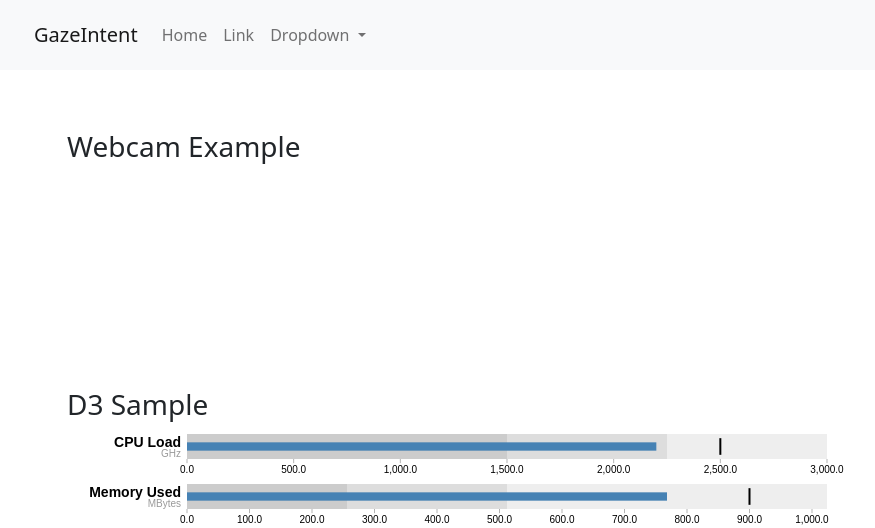
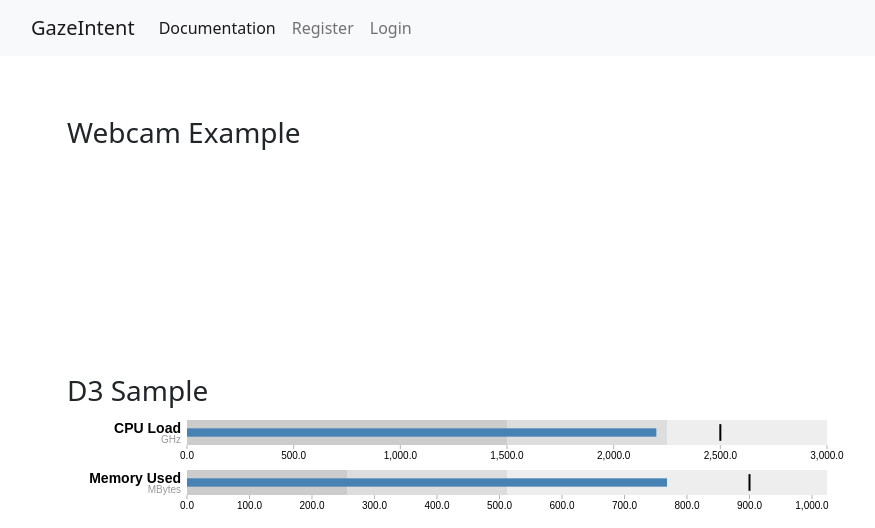
Before and after one commit to mpbunch/gazeintent, a Flask app: page / in a window 1280 px wide. Shown: the top 528 px of the page, without its empty margins (63-938 px from the left). Run offline with Flask 2, Linux system fonts and the light colour scheme; some libraries are stand-ins or nearby versions.

Commit message:
adding various template pages

```diff
--- a/app/routes.py
+++ b/app/routes.py
@@ -7,5 +7,17 @@ app=Flask(__name__)
 def index():
     return render_template("index.html")
 
+@app.route("/login")
+def login():
+    return render_template("login.html")
+
+@app.route("/documentation")
+def documentation():
+    return render_template("documentation.html")
+
+@app.route("/register")
+def register():
+    return render_template("register.html")
+
 if __name__ == "__main__":
     app.run(debug=True)
--- /dev/null
+++ b/app/templates/admin.html
@@ -0,0 +1 @@
+<!-- Admin Page -->
--- /dev/null
+++ b/app/templates/client.html
@@ -0,0 +1 @@
+<!-- Client Page -->
--- /dev/null
+++ b/app/templates/documentation.html
@@ -0,0 +1,6 @@
+{% extends "layout.html" %}
+{% block content %}
+
+Documentation Page
+
+{% endblock %}
--- a/app/templates/header.html
+++ b/app/templates/header.html
@@ -1,33 +1,26 @@
 <div class="container-full bg-gray">
     <div class="container">
-        <nav class="navbar navbar-expand-lg navbar-light bg-light padding-15">
-            <a class="navbar-brand" href="#">GazeIntent</a>
-            <button class="navbar-toggler" type="button" data-toggle="collapse" data-target="#navbarSupportedContent"
-                aria-controls="navbarSupportedContent" aria-expanded="false" aria-label="Toggle navigation">
+        <nav class="navbar navbar-expand-lg navbar-light bg-light">
+            <div class="container-fluid">
+                <a class="navbar-brand" href="/">GazeIntent</a>
+                <button class="navbar-toggler" type="button" data-bs-toggle="collapse"
+                    data-bs-target="#navbarSupportedContent" aria-controls="navbarSupportedContent"
+                    aria-expanded="false" aria-label="Toggle navigation">
                     <span class="navbar-toggler-icon"></span>
                 </button>
-
                 <div class="collapse navbar-collapse" id="navbarSupportedContent">
-                <ul class="navbar-nav mr-auto">
-                    <li class="nav-item active">
-                        <a class="nav-link" href="#">Home <span class="sr-only">(current)</span></a>
+                    <ul class="navbar-nav me-auto mb-2 mb-lg-0">
+                        <li class="nav-item">
+                            <a class="nav-link active" aria-current="page" href="/documentation">Documentation</a>
                         </li>
                         <li class="nav-item">
-                        <a class="nav-link" href="#">Link</a>
+                            <a class="nav-link" href="/register">Register</a>
                         </li>
-                    <li class="nav-item dropdown">
-                        <a class="nav-link dropdown-toggle" href="#" id="navbarDropdown" role="button"
-                            data-toggle="dropdown" aria-haspopup="true" aria-expanded="false">
-                            Dropdown
-                        </a>
-                        <div class="dropdown-menu" aria-labelledby="navbarDropdown">
-                            <a class="dropdown-item" href="#">Action</a>
-                            <a class="dropdown-item" href="#">Another action</a>
-                            <div class="dropdown-divider"></div>
-                            <a class="dropdown-item" href="#">Something else here</a>
-                        </div>
+                        <li class="nav-item">
+                            <a class="nav-link" href="/login">Login</a>
                         </li>
                     </ul>
+                </div>
             </div>
         </nav>
     </div>
--- a/app/templates/layout.html
+++ b/app/templates/layout.html
@@ -9,16 +9,16 @@
         integrity="sha384-F3w7mX95PdgyTmZZMECAngseQB83DfGTowi0iMjiWaeVhAn4FJkqJByhZMI3AhiU" crossorigin="anonymous">
     <link rel="stylesheet" href="https://pro.fontawesome.com/releases/v5.10.0/css/all.css"
         integrity="sha384-AYmEC3Yw5cVb3ZcuHtOA93w35dYTsvhLPVnYs9eStHfGJvOvKxVfELGroGkvsg+p" crossorigin="anonymous" />
-
+    <!--
+        Style overrides, update the sass file and compile
+        otherwise chagnes to .css file will be lost
+    -->
     <link rel="stylesheet" href="static/css/style.css">
     <title>GazeIntent</title>
-    <script src="https://cdn.jsdelivr.net/npm/bootstrap@5.1.1/dist/js/bootstrap.min.js"
-        integrity="sha384-skAcpIdS7UcVUC05LJ9Dxay8AXcDYfBJqt1CJ85S/CFujBsIzCIv+l9liuYLaMQ/"
-        crossorigin="anonymous"></script>
-
 </head>
 
 <body>
+    <!-- Product Site -->
     <!-- Header for every page -->
     {% include "header.html" %}
     <div class="container section">
@@ -26,15 +26,21 @@
         <!-- Block Content to be loaded herre -->
         {% endblock %}
     </div>
-
     <!-- Footer for every page -->
     {% include "footer.html" %}
+
+    <!-- Authenticated Site -->
+
 
     <!-- Load scripts after dom load -->
     <script src="static/js/webcam.js"></script>
     <script src="https://d3js.org/d3.v7.min.js"></script>
     <script src="static/js/bullet.js"></script>
     <script src="static/js/d3sample.js"></script>
+    <script src="https://cdn.jsdelivr.net/npm/bootstrap@5.0.2/dist/js/bootstrap.bundle.min.js"
+        integrity="sha384-MrcW6ZMFYlzcLA8Nl+NtUVF0sA7MsXsP1UyJoMp4YLEuNSfAP+JcXn/tWtIaxVXM"
+        crossorigin="anonymous"></script>
+
 </body>
 
 </html>
--- /dev/null
+++ b/app/templates/login.html
@@ -0,0 +1,6 @@
+{% extends "layout.html" %}
+{% block content %}
+
+Login Form
+
+{% endblock %}
--- /dev/null
+++ b/app/templates/register.html
@@ -0,0 +1,6 @@
+{% extends "layout.html" %}
+{% block content %}
+
+Register Form
+
+{% endblock %}
```
Lines whose indentation alone changed are shown as unchanged.
